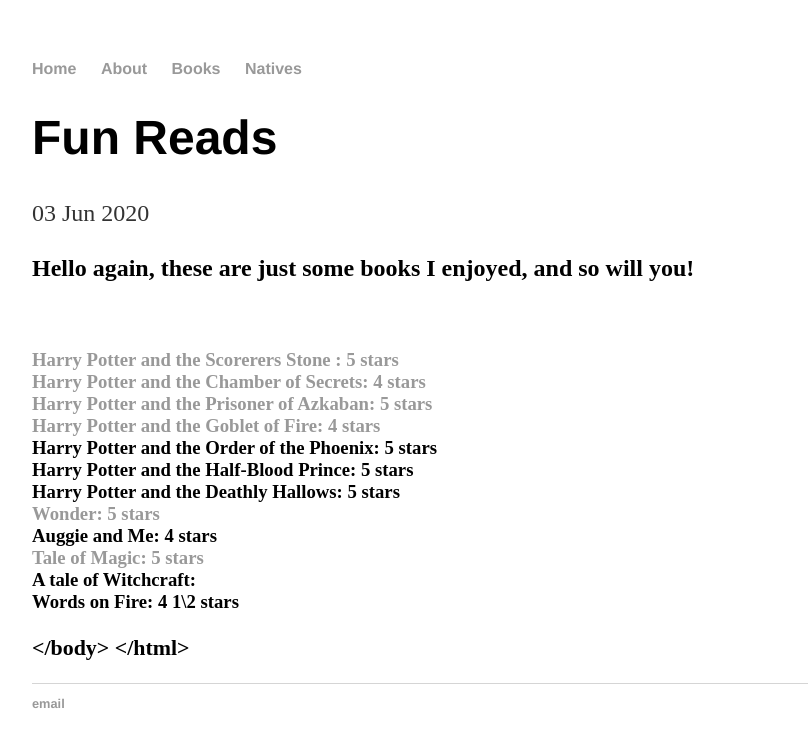
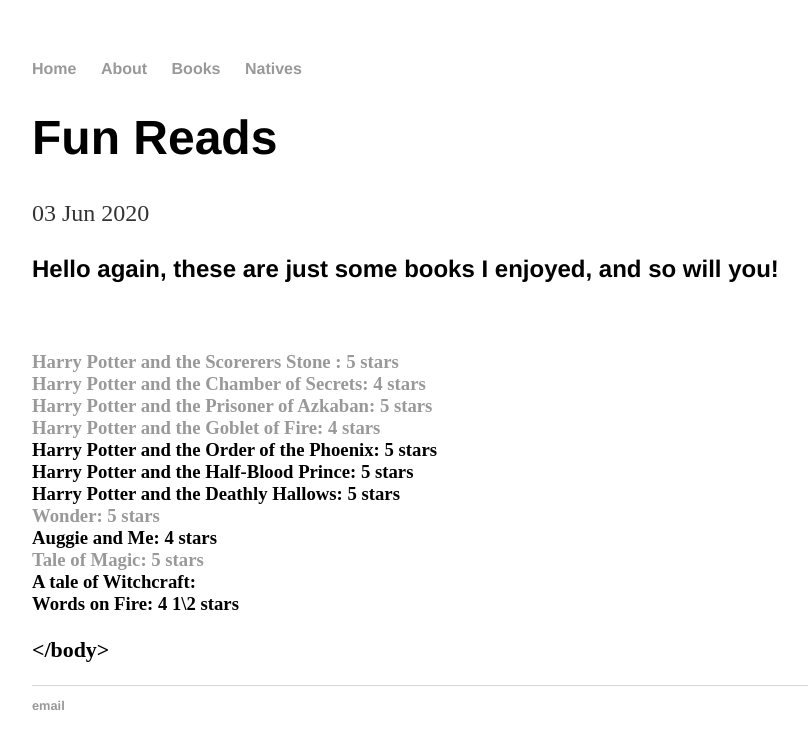
Before and after one commit to meerkatbhat/meerkatbhat, a Jekyll site: the page built from _posts/2020-06-3-Fun Reads.md, in a window 1280 px wide. Shown: the top 749 px of the page, without its empty margins (160-968 px from the left). Built offline with Jekyll 4.4.1, drawn with Linux system fonts in a browser that asks for light colours.

Commit message:
Update 2020-06-3-Fun Reads.md

```diff
--- a/_posts/2020-06-3-Fun Reads.md
+++ b/_posts/2020-06-3-Fun Reads.md
@@ -6,6 +6,7 @@
 <style>
 	h2 {
 	    color:rgb(5, 143, 255));
+	    font-family: "Helvetica", sans-serif;
 		}
 	</style>
 <div class="blurb">
@@ -32,6 +33,4 @@
 A tale of Witchcraft:<br>
  <div class="blurb">
  Words on Fire: 4 1\2 stars <br> <h3>
-
-  </body>
-  </html>
+</body>
```
